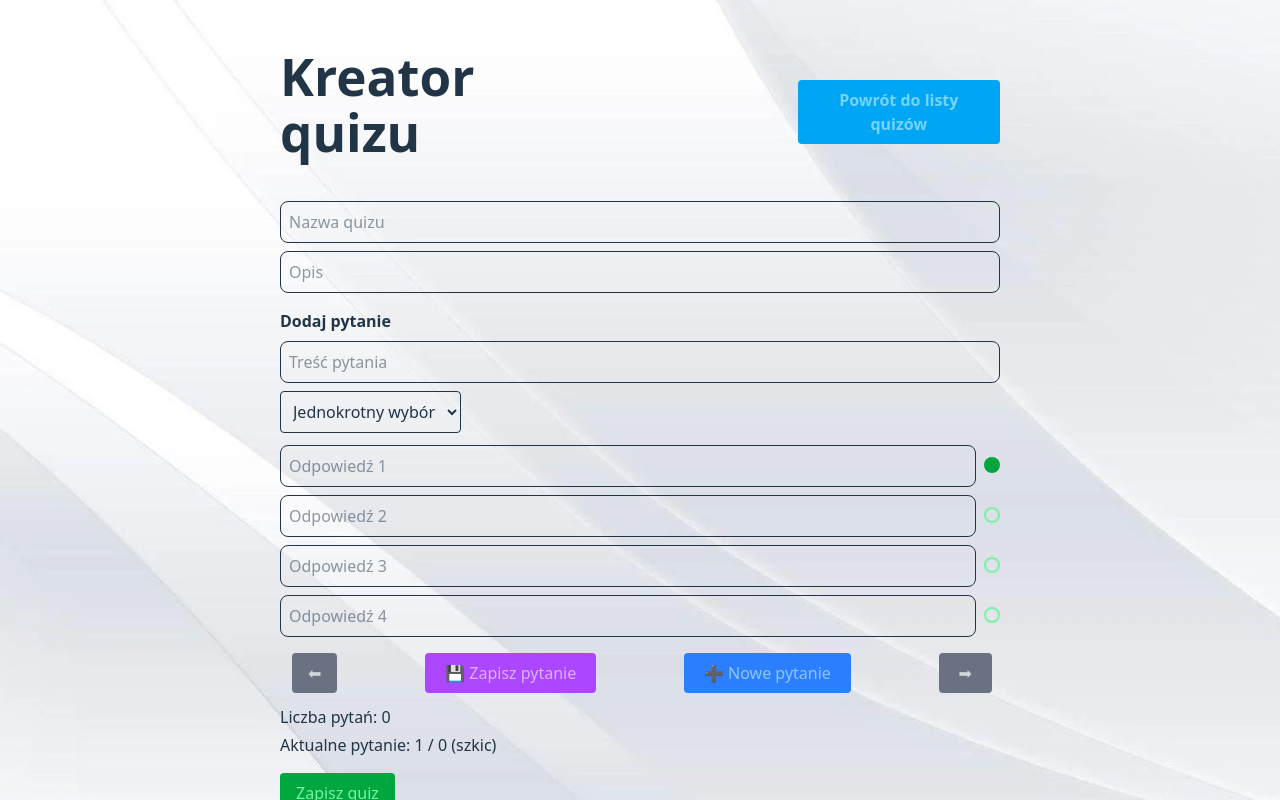
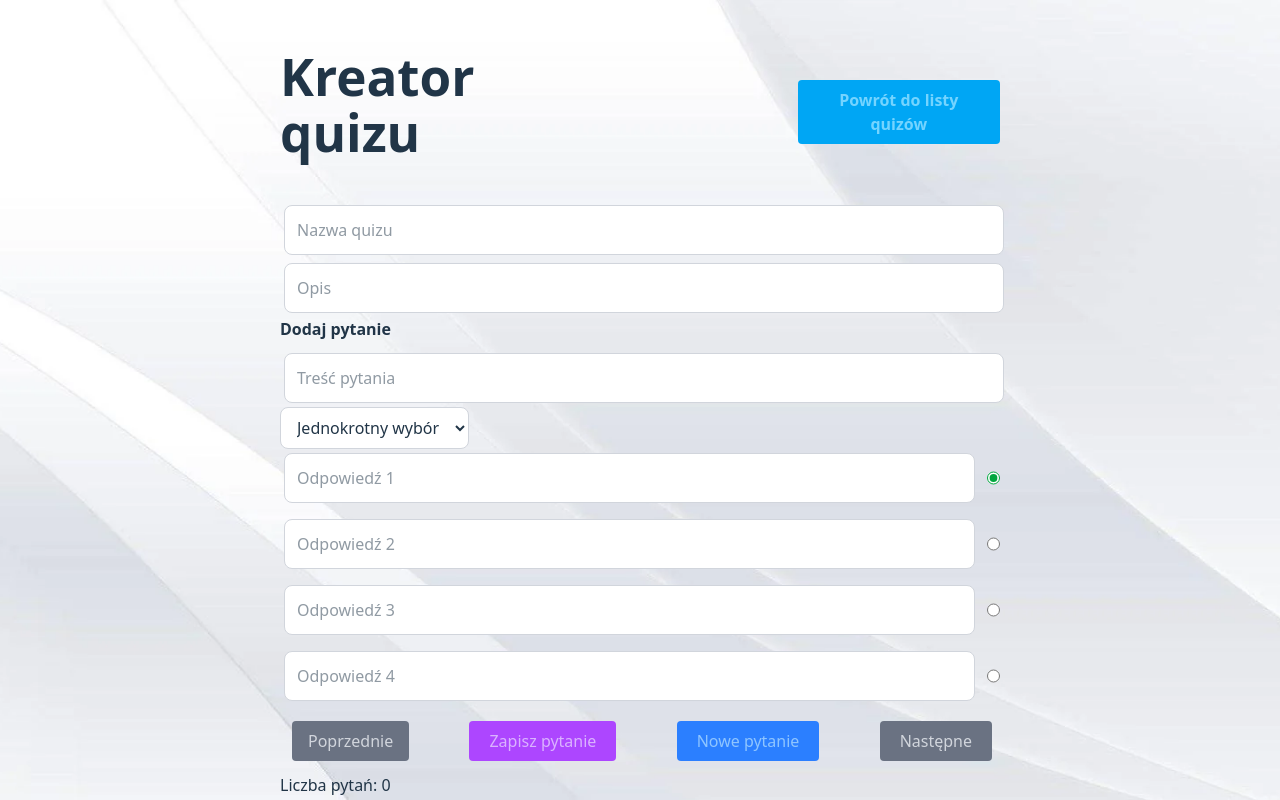
Before and after one commit to w1nned/quizygg, a React (Vite) app: page /create in a window 1280 px wide. Shown: the top 800 px of the page. Built offline with nearby package versions, Linux system fonts and the light colour scheme.

Commit message:
Update QuizCreator.jsx

```diff
--- a/src/components/QuizCreator.jsx
+++ b/src/components/QuizCreator.jsx
@@ -220,19 +220,25 @@ function QuizCreator() {
       </div>
 
       <input
-        className="border p-2 rounded-lg w-full mb-2 hover:border-green-500 hover:border-2"
+        className="w-full m-1 px-3 py-3 rounded-lg border border-gray-300 bg-white
+        focus:outline-none focus:ring-2 focus:ring-green-500 focus:border-green-500
+        transition"
         placeholder="Nazwa quizu"
         onChange={(e) => setTitle(e.target.value)} />
 
       <input
-        className="border p-2 rounded-lg w-full mb-4 hover:border-green-500 hover:border-2"
+      className="w-full m-1 px-3 py-3 rounded-lg border border-gray-300 bg-white
+        focus:outline-none focus:ring-2 focus:ring-green-500 focus:border-green-500
+        transition"
         placeholder="Opis"
         onChange={(e) => setDescription(e.target.value)} />
 
       <h2 className="font-semibold mb-2">Dodaj pytanie</h2>
 
       <input
-        className="border p-2 rounded-lg w-full mb-2 hover:border-green-500 hover:border-2"
+       className="w-full m-1 px-3 py-3 rounded-lg border border-gray-300 bg-white
+        focus:outline-none focus:ring-2 focus:ring-green-500 focus:border-green-500
+        transition"
         placeholder="Treść pytania"
         value={text}
         onChange={(e) => {
@@ -241,7 +247,9 @@ function QuizCreator() {
         }} />
 
       <select
-        className="border rounded-sm p-2 mb-3 hover:border-green-500 hover:border-2"
+        className="px-3 py-2 rounded-lg border border-gray-300 bg-white
+focus:outline-none focus:ring-2 focus:ring-green-500 focus:border-green-500
+transition"
         value={type}
         onChange={(e) => {
           setType(e.target.value);
@@ -255,7 +263,9 @@ function QuizCreator() {
         <div key={i} className="flex gap-2 mb-2">
 
           <input
-            className="border rounded-lg p-2 w-full hover:border-green-500 hover:border-2"
+            className="w-full m-1 px-3 py-3 rounded-lg border border-gray-300 bg-white
+        focus:outline-none focus:ring-2 focus:ring-green-500 focus:border-green-500
+        transition"
             placeholder={`Odpowiedź ${i + 1}`}
             value={opt}
             onChange={(e) => {
@@ -266,7 +276,7 @@ function QuizCreator() {
             }} />
 
           <input
-            className="relative top-3 form-radio custom-radio text-green-600 tranform duration-300"
+            className="accent-green-600 cursor-pointer"
             type="radio"
             name="correct"
             checked={correct === i}
@@ -281,16 +291,16 @@ function QuizCreator() {
       {type === "boolean" && (
         <div className="mb-3">
 
-          <label className="mr-4">
+          <label className="mr-4 text-lg font-medium text-gray-800">
             <input
-              className="relative top-0.5 form-radio custom-radio text-green-600"
+              className="accent-green-600 cursor-pointer"
               type="radio"
               checked={correct === 0}
-              onChange={() => setCorrect(0)} /> Prawda</label>
+              onChange={() => setCorrect(0)} /> Prawda</label><br></br>
 
-          <label>
+          <label  className="mr-4 text-lg font-medium text-gray-800">
             <input
-              className="relative top-0.5 form-radio custom-radio text-green-600"
+              className="accent-green-600 cursor-pointer"
               type="radio"
               checked={correct === 1}
               onChange={() => setCorrect(1)} /> Fałsz</label>
@@ -301,11 +311,11 @@ function QuizCreator() {
       <div className="flex gap-2 mt-4 flex-wrap justify-between">
 
         <button onClick={prevQuestion} className="bg-gray-500 ml-3 mr-3 cursor-pointer text-gray-300 px-4 py-2 rounded hover:scale-110 hover:font-bold hover:text-white transform duration-100">
-          ⬅
+          Poprzednie
         </button>
 
         <button onClick={saveQuestion} className="bg-purple-500 mr-3 cursor-pointer text-purple-300 px-5 py-2 rounded hover:scale-110 hover:font-bold hover:text-white transform duration-100">
-          💾 Zapisz pytanie
+          Zapisz pytanie
         </button>
 
         {/*<button onClick={saveAndAddNew} className="bg-green-500 mr-3 cursor-pointer text-green-300 px-5 py-2 rounded hover:scale-110 hover:font-bold hover:text-white transform duration-100">
@@ -313,11 +323,11 @@ function QuizCreator() {
         </button>*/}
 
         <button onClick={saveAndAddNew} className="bg-blue-500 mr-3 cursor-pointer text-blue-300 px-5 py-2 rounded hover:scale-110 hover:font-bold hover:text-white transform duration-100">
-          ➕ Nowe pytanie
+          Nowe pytanie
         </button>
 
         <button onClick={nextQuestion} className="bg-gray-500 mr-2 cursor-pointer text-gray-300 px-5 py-2 rounded hover:scale-110 hover:font-bold hover:text-white transform duration-100">
-          ➡
+          Następne
         </button>
 
       </div>
```
